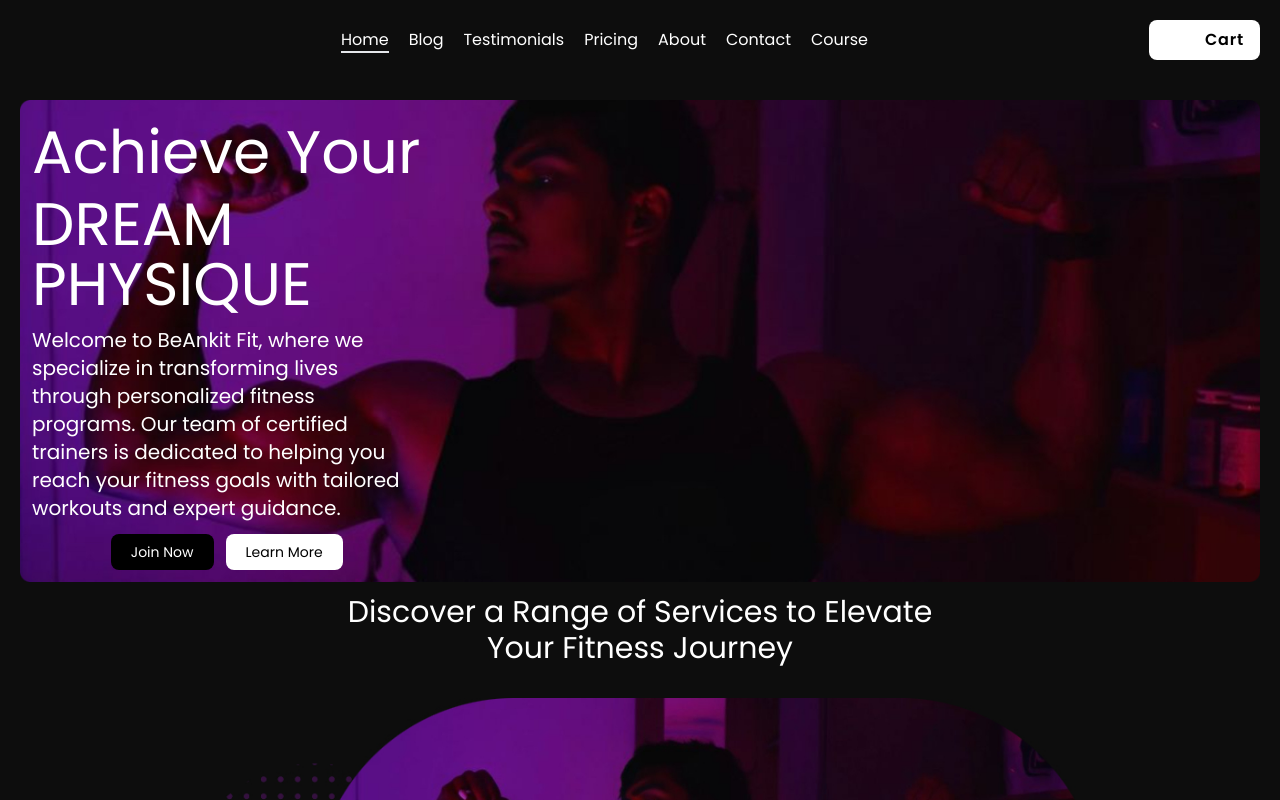
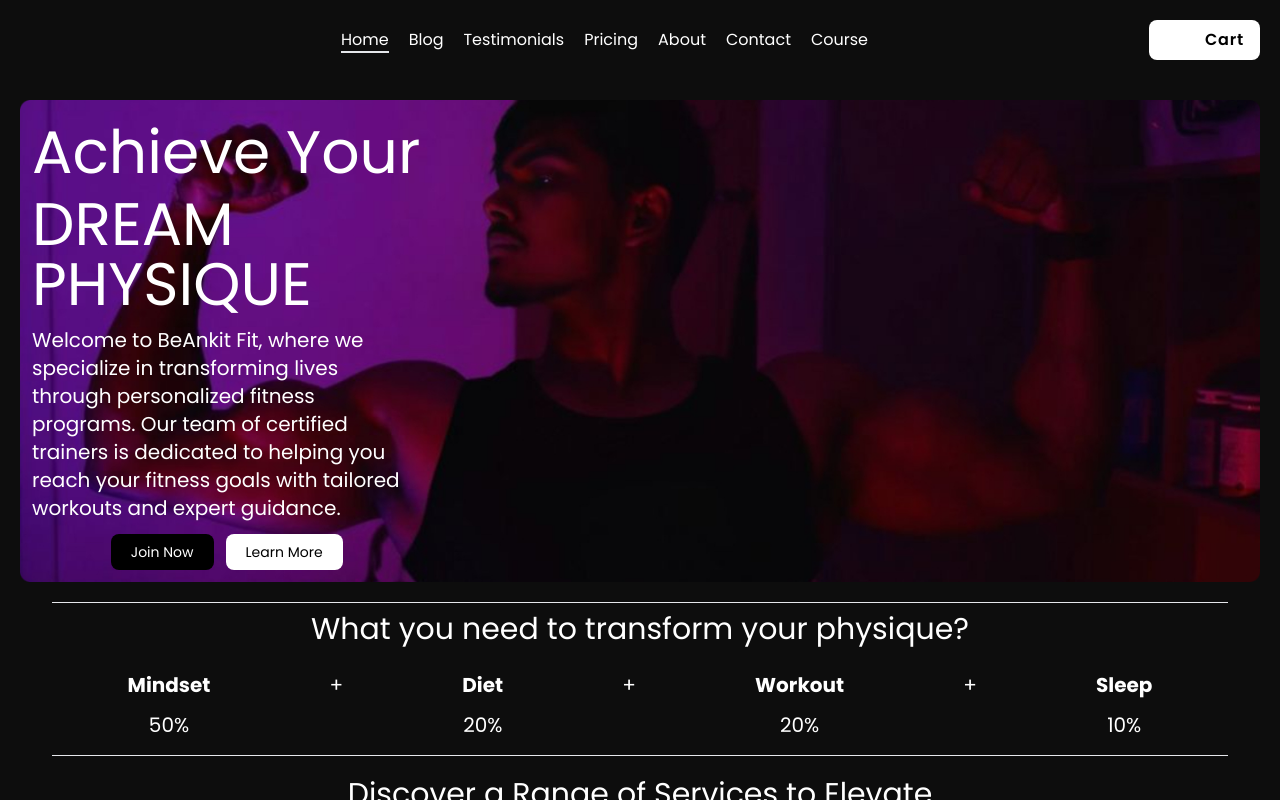
Before and after one commit to HeartwinJ/one-percent-website, a Vue app: page / in a window 1280 px wide. Shown: the top 800 px of the page. Built offline with nearby package versions, Linux system fonts and the light colour scheme; some icons are missing.

Commit message:
Added Requirements section

```diff
--- /dev/null
+++ b/src/components/RequirementsComponent.vue
@@ -0,0 +1,30 @@
+<template>
+  <div>
+    <hr />
+    <div class="text-3xl text-center p-2">
+      What you need to transform your physique?
+    </div>
+    <div class="p-4 flex justify-around text-xl">
+      <div class="text-center">
+        <div class="font-bold mb-3">Mindset</div>
+        <div>50%</div>
+      </div>
+      <div class="text-center text-bold">+</div>
+      <div class="text-center">
+        <div class="font-bold mb-3">Diet</div>
+        <div>20%</div>
+      </div>
+      <div class="text-center text-bold">+</div>
+      <div class="text-center">
+        <div class="font-bold mb-3">Workout</div>
+        <div>20%</div>
+      </div>
+      <div class="text-center text-bold">+</div>
+      <div class="text-center">
+        <div class="font-bold mb-3">Sleep</div>
+        <div>10%</div>
+      </div>
+    </div>
+    <hr />
+  </div>
+</template>
--- a/src/views/HomeView.vue
+++ b/src/views/HomeView.vue
@@ -1,12 +1,14 @@
 <script setup lang="ts">
 import HeroComponent from "@/components/HeroComponent.vue";
+import RequirementsComponent from "@/components/RequirementsComponent.vue";
 import DiscoverComponent from "@/components/DiscoverComponent.vue";
 </script>
 
 <template>
-  <div class="space-y-3">
+  <div class="space-y-5">
     <HeroComponent />
-    <div class="container mx-auto sm:px-6 lg:px-8">
+    <div class="container mx-auto sm:px-6 lg:px-8 space-y-5">
+      <RequirementsComponent />
       <DiscoverComponent />
     </div>
   </div>
```
